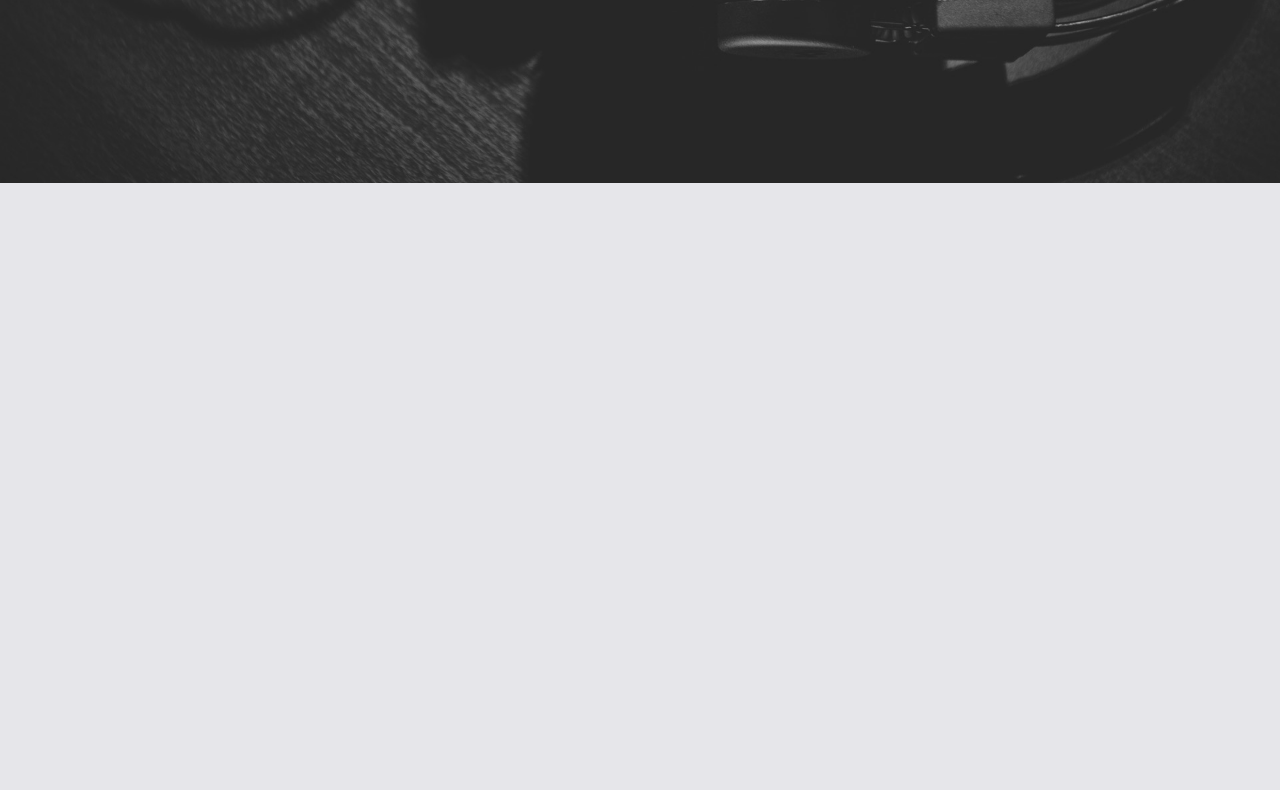
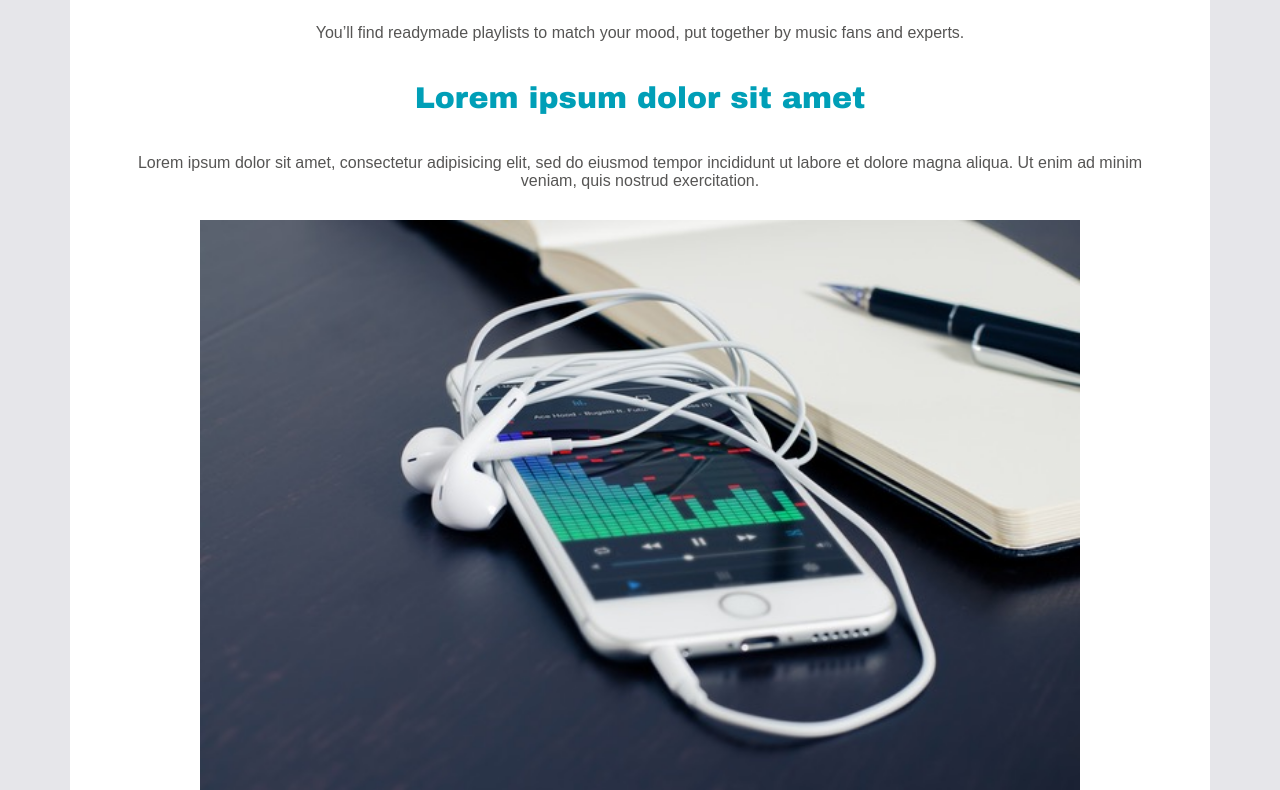
Before and after one commit to lmedinatriana/interactive-nav, a plain HTML site: page index.html in a window 1280 px wide. Shown: the part 655-1445 px from the top of the page. Before the commit the page ends 838 px from the top, so only its background shows below. Drawn offline with Linux system fonts and the light colour scheme.

Commit message:
Added a second image

```diff
--- a/css/style.css
+++ b/css/style.css
@@ -42,10 +42,19 @@ nav a:hover { /* Hover over "No space in bet a:hover" */
 
 .header {
 	background-image: url("../images/music.jpg");
-	width: 100vw;/* Viewport width (vw), viewport-percentage lengths introduced in CSS3  */
+/*	width: 100vw; Viewport width (vw), viewport-percentage lengths introduced in CSS3
     height: 100vh; /* viewport height (vh) */
+	background-size: cover;
+	background-position: bottom;
 	padding: 80px 20px;
-	background-size: cover;
+
+}
+
+
+.main-content {
+	background-color: #fff;
+	padding: 20px;
+	margin: 70px;
 }
 
 h1 {
@@ -61,5 +70,20 @@ h2 {
 	font-family: "Arial Black", Gadget, sans-serif;
 	font-size: 30px;
 	text-align: center;
-	color: #F5F5F5;
+	color: #009FB7;
 }
+
+p {
+	padding: 20px;
+	font-family: "Arial", Gadget, sans-serif;
+	font-size: 16px;
+	text-align: center;
+	color: #565554;
+}
+
+.img-50 {
+	width: 80%;
+	display: block;
+	margin: 10px auto;
+
+}
--- a/index.html
+++ b/index.html
@@ -17,7 +17,20 @@
 </nav>
 <div class="header">
 	<h1> Spotifly</h1>
+</div>
+<div class="main-content">
 	<h2> Music & More</h2>
+	<p>There are millions of songs on Spotify. Play your favorites, discover new tracks, and build the perfect collection.</p>
+
+	<h2> Playlists</h2>
+	<p>You’ll find readymade playlists to match your mood, put together by music fans and experts.</p>
+
+	<h2>Lorem ipsum dolor sit amet</h2>
+	<p>Lorem ipsum dolor sit amet, consectetur adipisicing elit, sed do eiusmod
+	tempor incididunt ut labore et dolore magna aliqua. Ut enim ad minim veniam,
+	quis nostrud exercitation.</p>
+
+	<img src="images/phone.jpeg" class="img-50">
 </div>
 
 </body>
```
Also changed, not shown: images/phone.jpeg (added).
